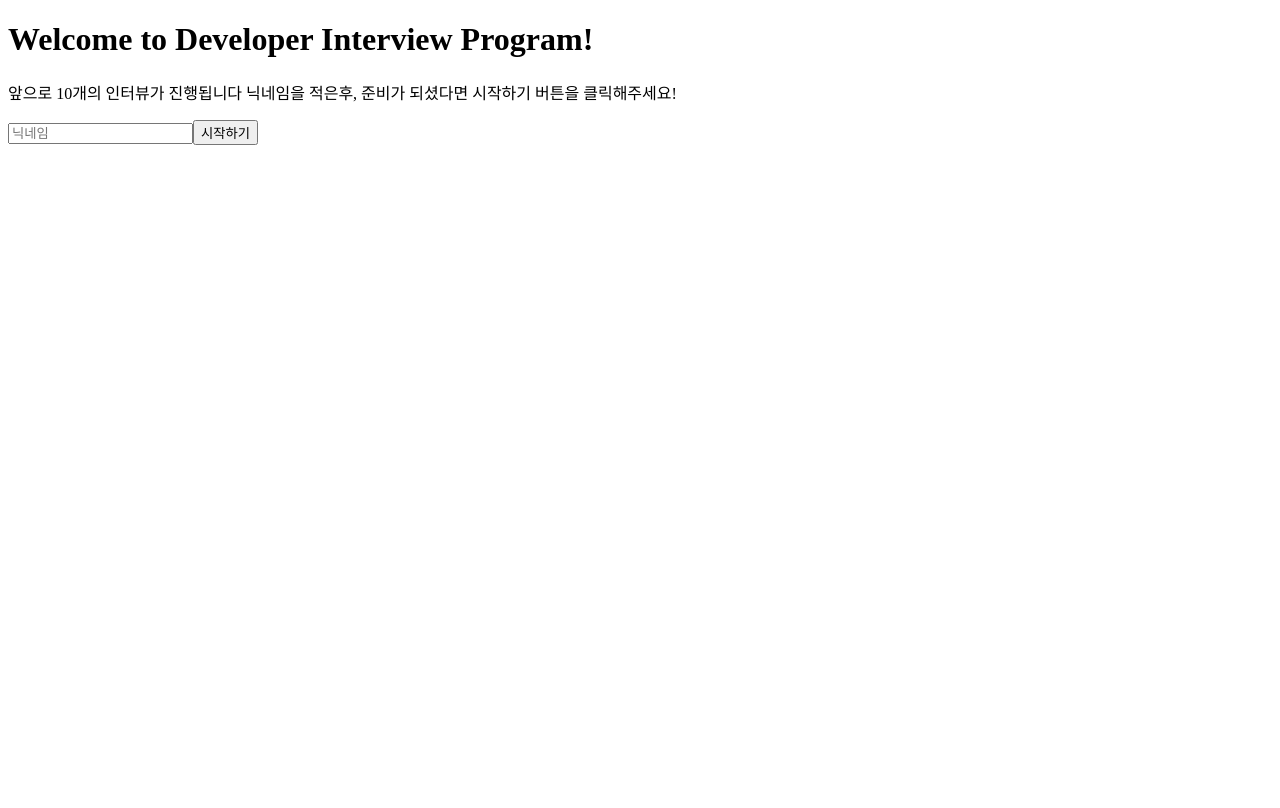
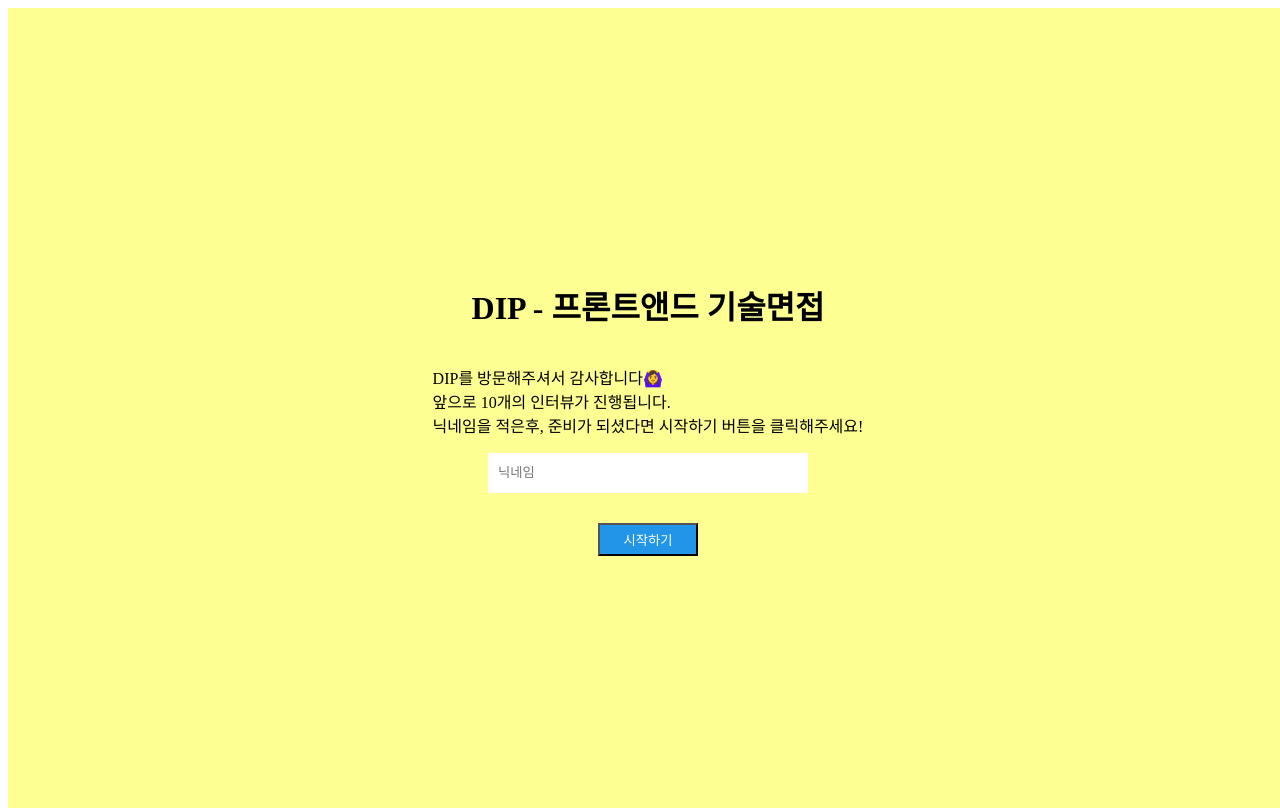
Before and after one commit to DIP-Interview/frontend, a React app: page / in a window 1280 px wide. Built offline with nearby package versions, Linux system fonts and the light colour scheme.

Commit message:
Feat: Implement WelcomeModal invisible when username submitted

```diff
--- a/package.json
+++ b/package.json
@@ -19,6 +19,7 @@
     "mobx-react": "^7.2.1",
     "react": "^17.0.2",
     "react-dom": "^17.0.2",
+    "styled-components": "^5.3.3",
     "typescript": "^4.4.4"
   },
   "devDependencies": {
@@ -27,6 +28,7 @@
     "@babel/preset-react": "^7.14.5",
     "@types/react": "^17.0.30",
     "@types/react-dom": "^17.0.9",
+    "@types/styled-components": "^5.1.15",
     "@typescript-eslint/eslint-plugin": "^5.1.0",
     "@typescript-eslint/parser": "^5.1.0",
     "babel-loader": "^8.2.2",
--- a/src/App.tsx
+++ b/src/App.tsx
@@ -1,8 +1,8 @@
 import React from "react";
-import WelcomePage from "./pages/WelcomePage";
+import MainPage from "./pages/MainPage";
 
 const App: React.FC = () => {
-  return <WelcomePage />;
+  return <MainPage />;
 };
 
 export default App;
--- /dev/null
+++ b/src/components/WelcomeModal.tsx
@@ -0,0 +1,90 @@
+import { observer } from "mobx-react";
+import React, { useState } from "react";
+import styled from "styled-components";
+
+import { useStores } from "../Context";
+
+const DivContainer = styled.div<{ visible: boolean }>`
+  position: absolute;
+  width: 100vw;
+  height: 100vh;
+  display: ${(props) => (props.visible ? "flex" : "none")};
+  flex-direction: column;
+  justify-content: center;
+  align-items: center;
+  background-color: #fdff93;
+`;
+
+const FormContainer = styled.form`
+  display: flex;
+  flex-direction: column;
+  align-items: center;
+`;
+
+const InputUsername = styled.input`
+  border: none;
+  width: 300px;
+  height: 30px;
+  padding: 5px 10px;
+  margin-bottom: 30px;
+  &:focus {
+    outline: none;
+    box-shadow: 0px 0px 2px red;
+  }
+`;
+
+const Button = styled.button`
+  background: #2295e9;
+  padding: 5px 10px;
+  color: #fff;
+  width: 100px;
+`;
+
+type WelcomeModalProps = {
+  visible: boolean;
+  setVisible: (value: boolean) => void;
+};
+
+const WelcomeModal = ({ visible, setVisible }: WelcomeModalProps) => {
+  const { userDataStore } = useStores();
+
+  const [username, setUsername] = useState("");
+  const [errorMessage, setErrorMessage] = useState("");
+
+  const onSubmit = (e: React.FormEvent) => {
+    e.preventDefault();
+    if (username) {
+      userDataStore.addUsername(username);
+      setVisible(false);
+    } else {
+      setErrorMessage("닉네임을 입력해주세요~");
+    }
+  };
+
+  const onChangeContent = (e: React.ChangeEvent<HTMLInputElement>) => {
+    setUsername(e.target.value);
+  };
+
+  return (
+    <DivContainer visible={visible}>
+      <h1>DIP - 프론트앤드 기술면접</h1>
+      <p>
+        DIP를 방문해주셔서 감사합니다🙆‍♀️
+        <br /> 앞으로 10개의 인터뷰가 진행됩니다. <br />
+        닉네임을 적은후, 준비가 되셨다면 시작하기 버튼을 클릭해주세요!
+      </p>
+      <FormContainer onSubmit={onSubmit}>
+        <InputUsername
+          type="text"
+          onChange={onChangeContent}
+          value={username}
+          placeholder="닉네임"
+        />
+        <Button type="submit">시작하기</Button>
+        {errorMessage}
+      </FormContainer>
+    </DivContainer>
+  );
+};
+
+export default WelcomeModal;
--- /dev/null
+++ b/src/pages/MainPage.tsx
@@ -0,0 +1,30 @@
+import { observer } from "mobx-react";
+import React, { useState } from "react";
+import styled from "styled-components";
+import WelcomeModal from "../components/WelcomeModal";
+import { useStores } from "../Context";
+
+const Layout = styled.div``;
+
+const Container = styled.div``;
+
+const MainPage = observer(() => {
+  const stores = useStores();
+  const [welcomeModalVisible, setWelcomeModalVisible] = useState(true);
+  const [number, setNumber] = useState(1);
+  return (
+    <>
+      <WelcomeModal
+        visible={welcomeModalVisible}
+        setVisible={setWelcomeModalVisible}
+      />
+      <Layout>
+        <Container>
+          {stores.userDataStore.username}님, {number}번째 문제입니다!
+        </Container>
+      </Layout>
+    </>
+  );
+});
+
+export default MainPage;
--- a/src/pages/WelcomePage.tsx
+++ /dev/null
@@ -1,49 +0,0 @@
-import { observer } from "mobx-react";
-import React, { useState } from "react";
-
-import { useStores } from "../Context";
-
-const WelcomePage = observer(() => {
-  const { userDataStore } = useStores();
-
-  const [username, setUsername] = useState("");
-  const [errorMessage, setErrorMessage] = useState("");
-
-  const onSubmit = (e: React.FormEvent) => {
-    e.preventDefault();
-    if (username) {
-      userDataStore.addUsername(username);
-    } else {
-      setErrorMessage("닉네임을 입력해주세요~");
-    }
-  };
-
-  const onChangeContent = (e: React.ChangeEvent<HTMLInputElement>) => {
-    setUsername(e.target.value);
-    // if (!e.target.value) {
-    //   setUsername("");
-    // }
-  };
-
-  return (
-    <div>
-      <h1>Welcome to Developer Interview Program!</h1>
-      <p>
-        앞으로 10개의 인터뷰가 진행됩니다 닉네임을 적은후, 준비가 되셨다면
-        시작하기 버튼을 클릭해주세요!
-      </p>
-      <form onSubmit={onSubmit}>
-        <input
-          type="text"
-          onChange={onChangeContent}
-          value={username}
-          placeholder="닉네임"
-        />
-        <button type="submit">시작하기</button>
-        {errorMessage}
-      </form>
-    </div>
-  );
-});
-
-export default WelcomePage;
```
Also changed, not shown: 14 other files (tests, documents, lock files or other folders).
